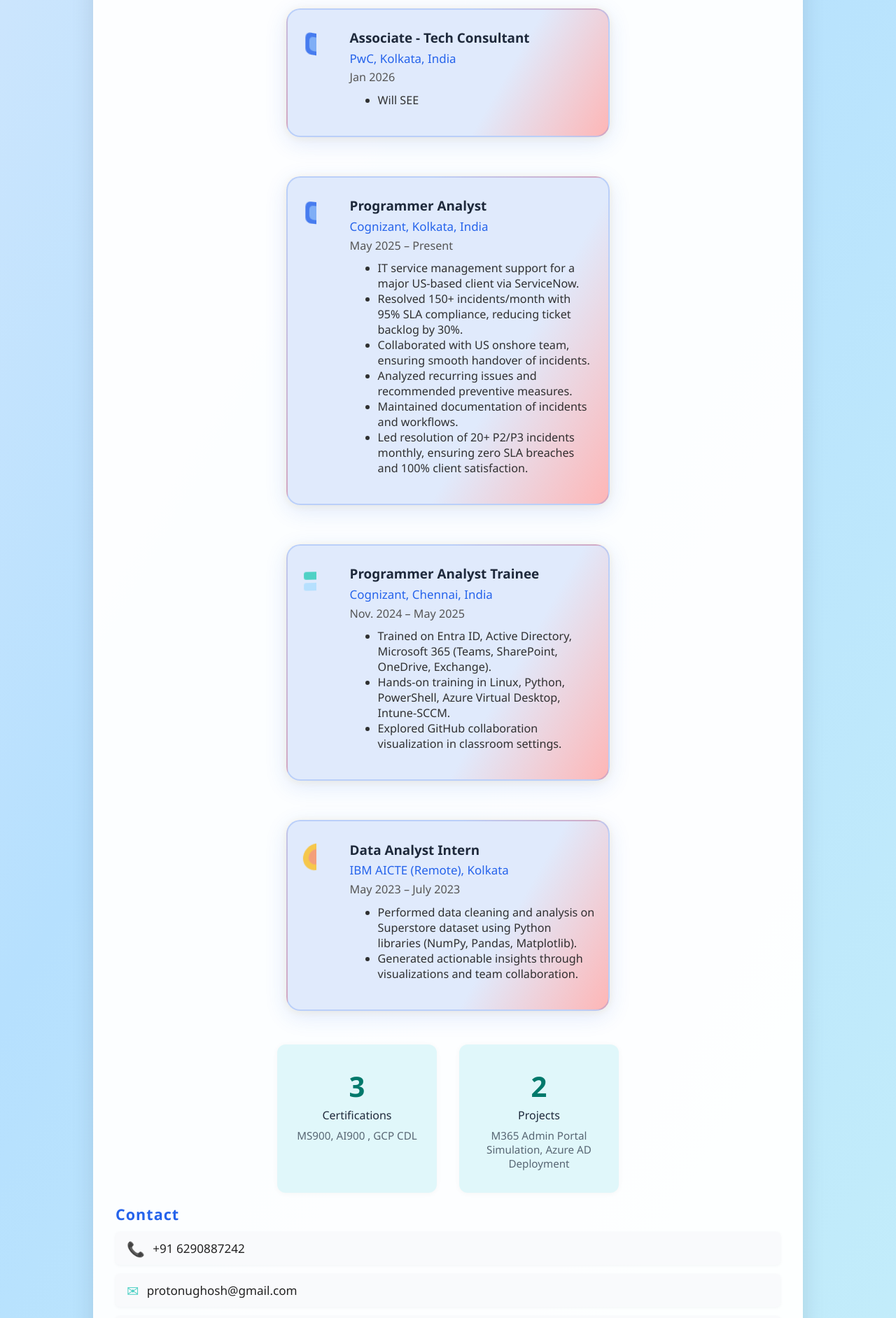
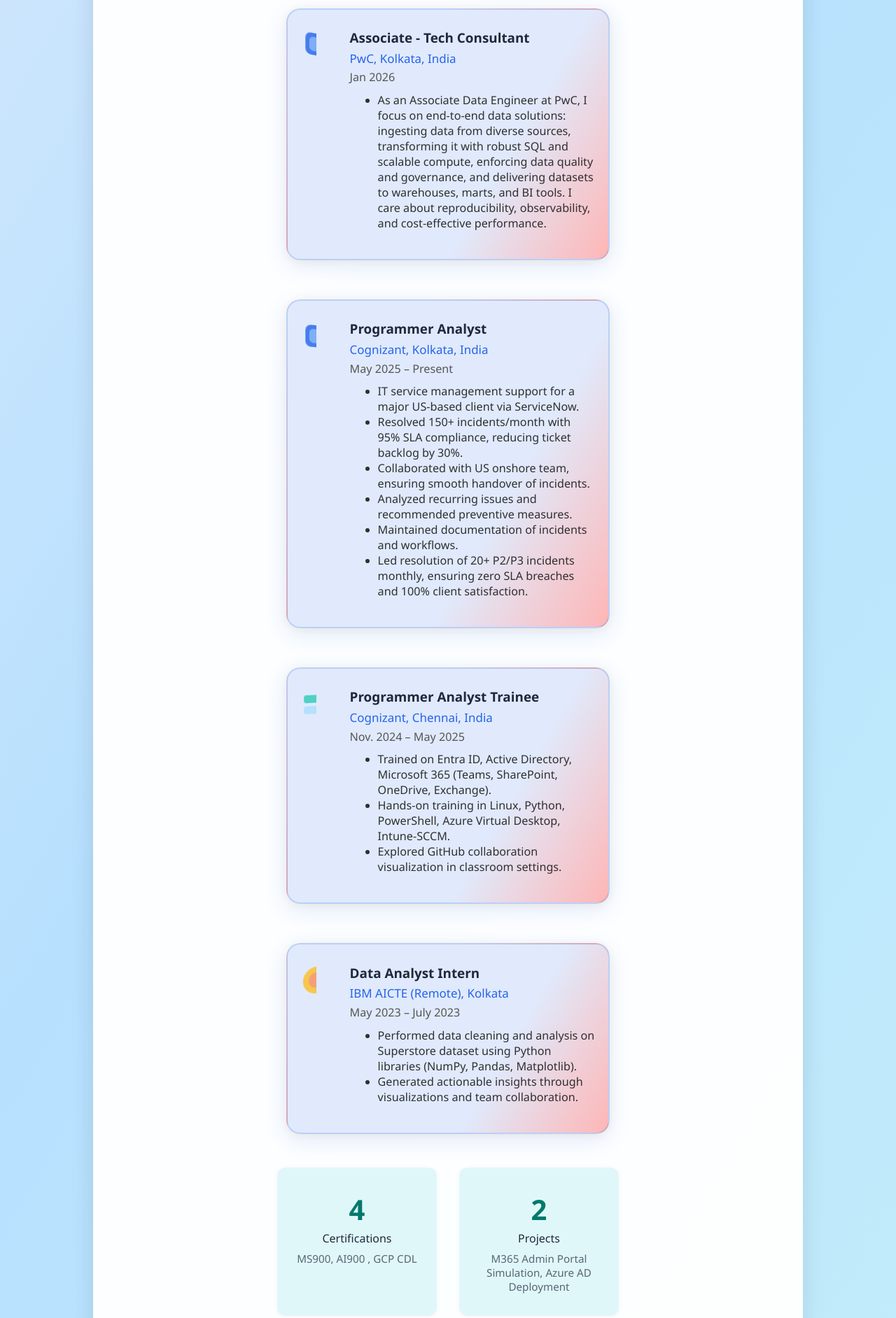
Before and after one commit to protonughosh/jhingalal, a plain HTML site: page index.html in a window 1280 px wide. Shown: the part 1380-3264 px from the top of the page at 70% size. Drawn offline with nearby package versions, Linux system fonts and the light colour scheme.

Commit message:
Update index.html
Update my work exp and my certs

```diff
--- a/index.html
+++ b/index.html
@@ -542,7 +542,7 @@
           <div class="exp-place">PwC, Kolkata, India</div>
           <div class="exp-period">Jan 2026</div>
           <ul class="exp-desc">
-            <li>Will SEE </li>
+            <li>As an Associate Data Engineer at PwC, I focus on end‑to‑end data solutions: ingesting data from diverse sources, transforming it with robust SQL and scalable compute, enforcing data quality and governance, and delivering datasets to warehouses, marts, and BI tools. I care about reproducibility, observability, and cost‑effective performance.</li>
           </ul>
         </div>
       </div>
@@ -662,7 +662,7 @@
             }
             update();
         }
-        animateCounter('certCounter', 3);
+        animateCounter('certCounter', 4);
         animateCounter('projCounter', 2);
 
         // LinkedIn link placeholder
```
